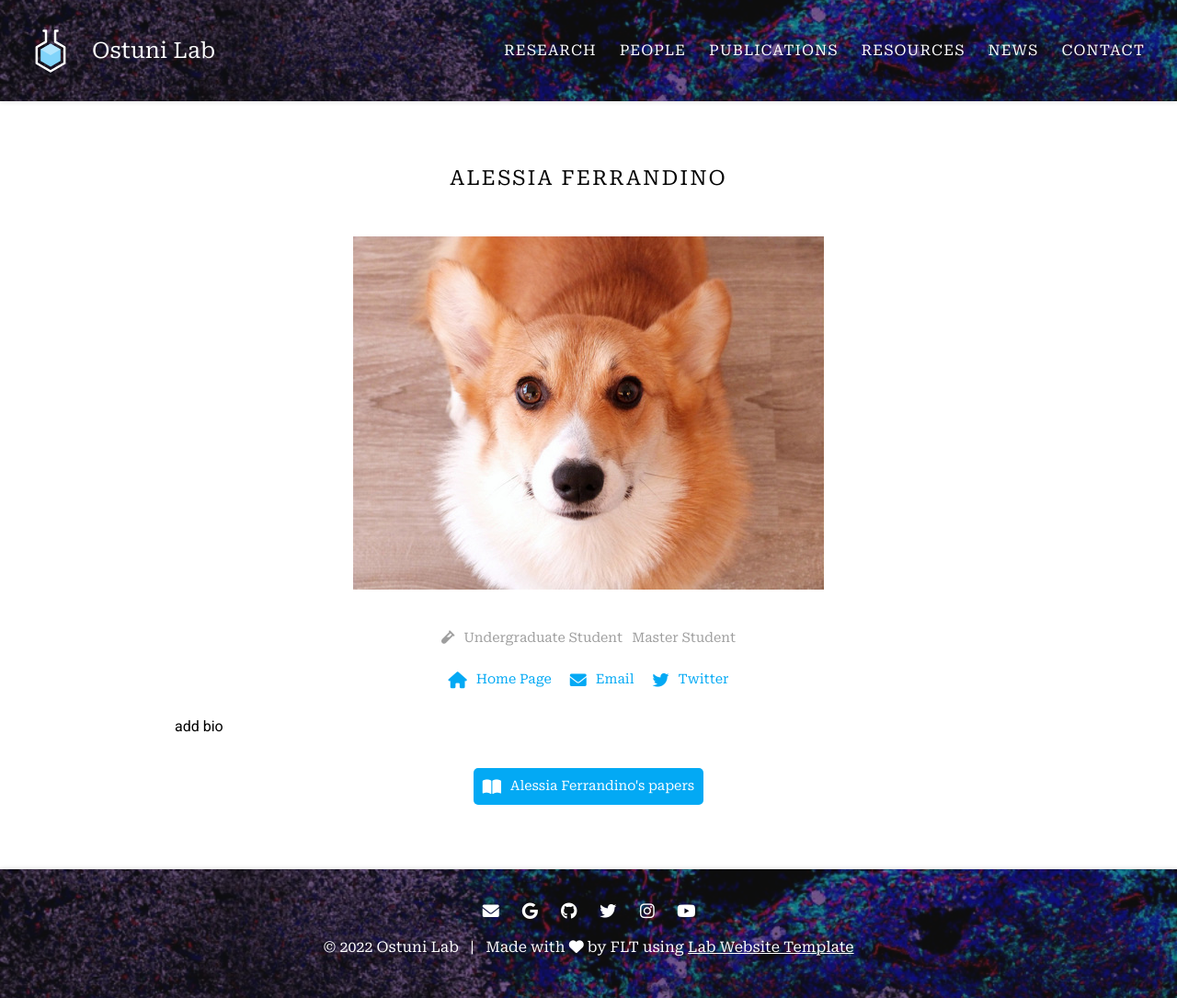
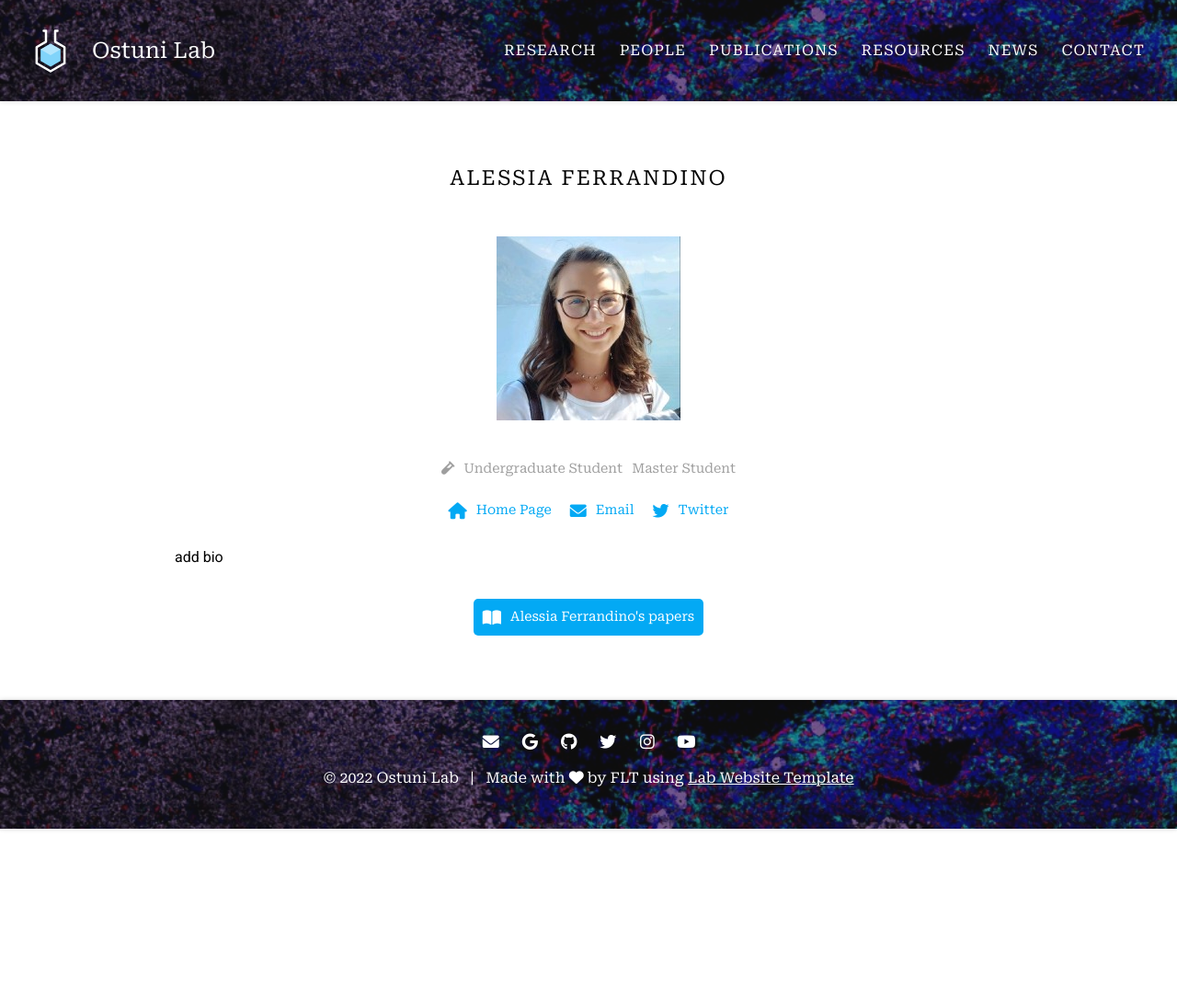
Before and after one commit to laterz-f/labwebsite, a Jekyll site: the page built from _members/alessia-ferrandino.md, in a window 1280 px wide. Shown: the whole page at 92% size. Built offline with Jekyll 4.4.1, drawn with Linux system fonts in a browser that asks for light colours; after the commit the page ends 901 px from its top, so only the background shows below that.

Commit message:
Update alessia-ferrandino.md

```diff
--- a/_members/alessia-ferrandino.md
+++ b/_members/alessia-ferrandino.md
@@ -1,6 +1,6 @@
 ---
 name: Alessia Ferrandino
-image: images/member.jpg
+image: images/af.jpeg
 description: Master Student
 role: undergrad wet
 aliases:
```
